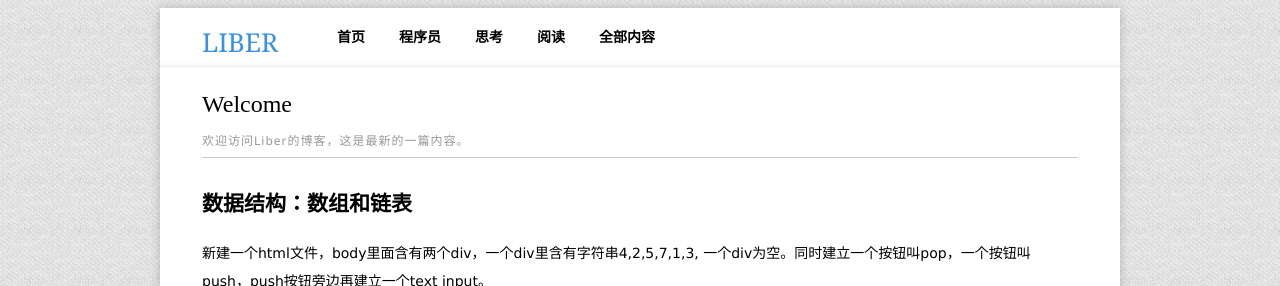
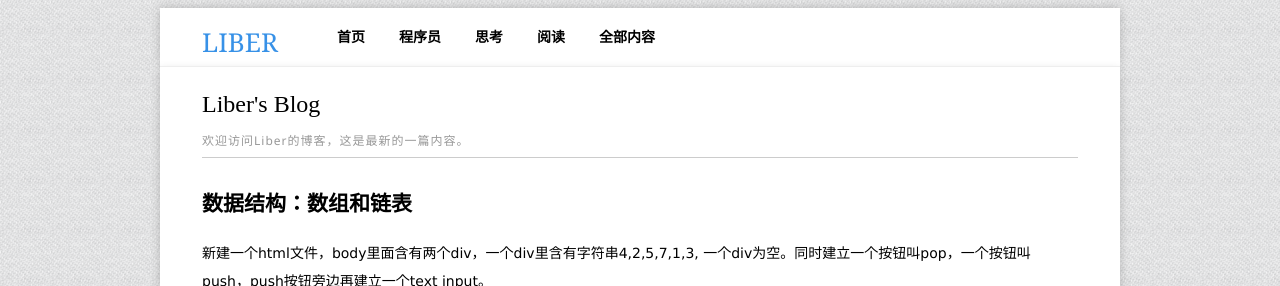
Before and after one commit to mystist/mystist.github.com, a Jekyll site: the page built from index.md, in a window 1280 px wide and 900 px high. Shown: the top 286 px of the window. Built offline with Jekyll 4.4.1, drawn with Linux system fonts in a browser that asks for light colours.

Commit message:
chore: tweak

```diff
--- a/index.md
+++ b/index.md
@@ -1,6 +1,6 @@
 ---
 layout: template
-title: Welcome
+title: Liber's Blog
 text: 欢迎访问Liber的博客，这是最新的一篇内容。
 ---
 {% assign had_shown = false %}
```
